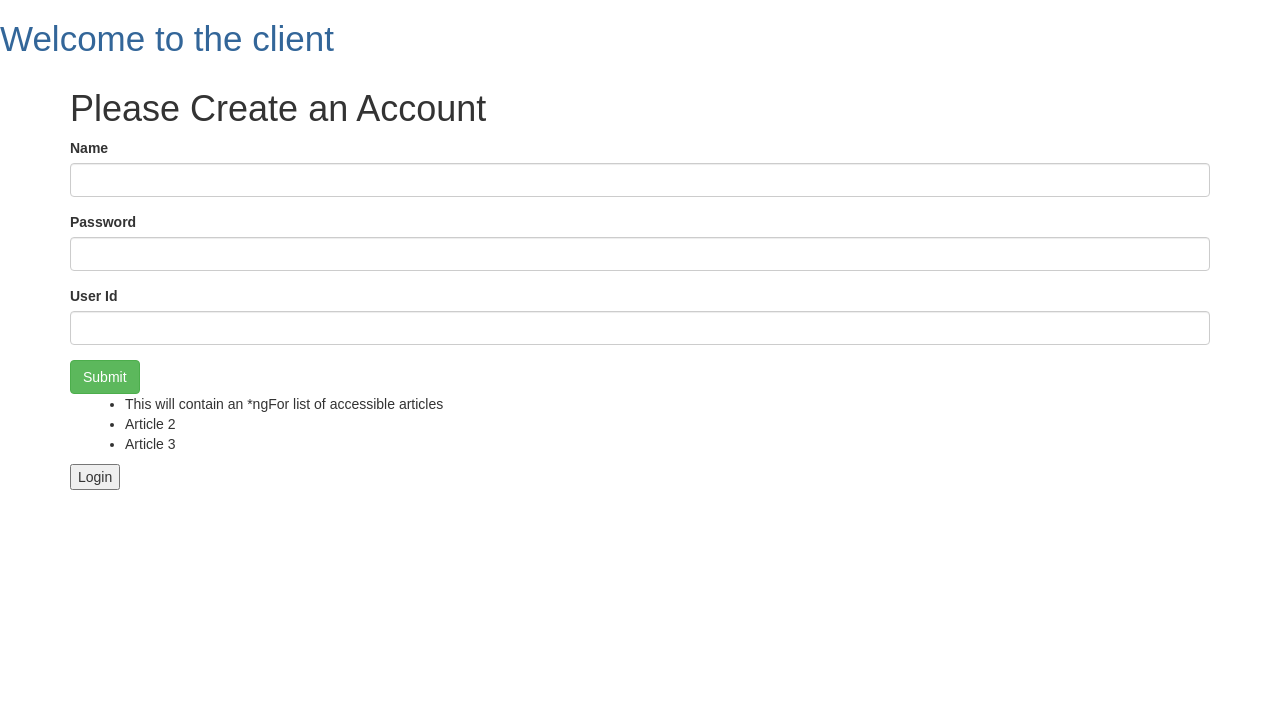
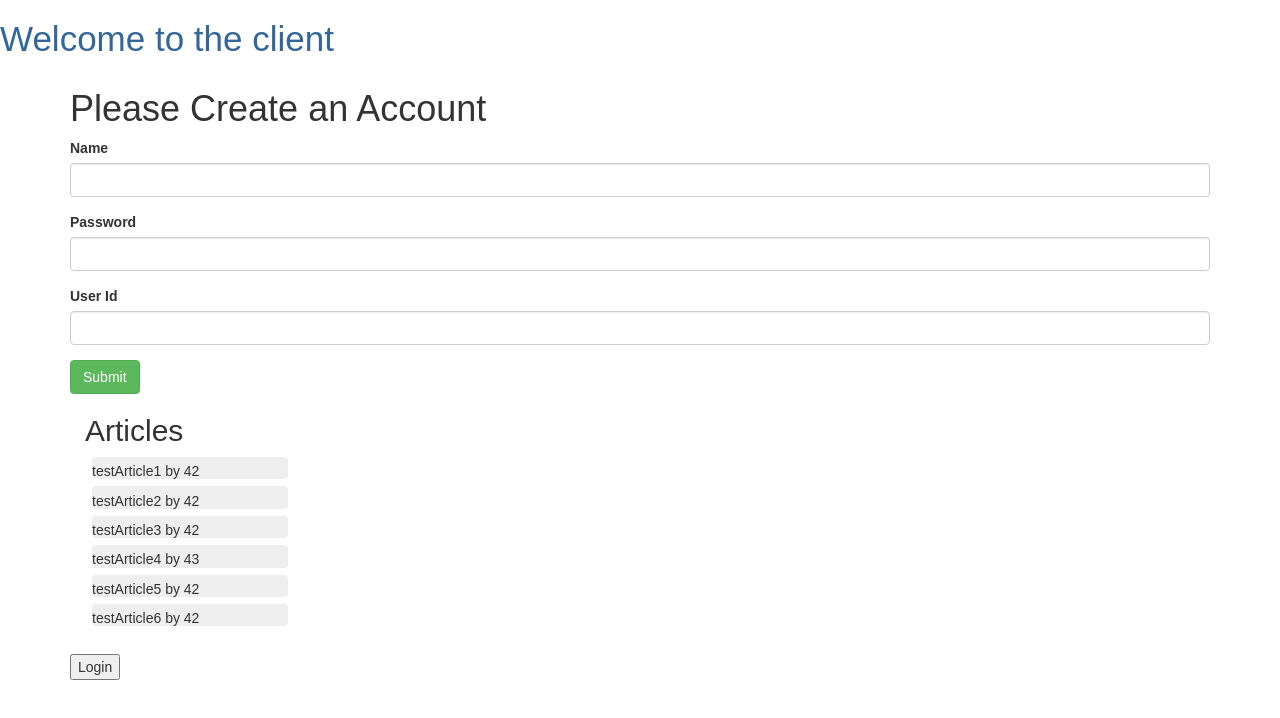
Before and after one commit to waterseeker/js-rest-api, an Angular app in the folder client/: page / in a window 1280 px wide. Shown: the top 718 px of the page. Built offline with nearby package versions, Linux system fonts and the light colour scheme.

Commit message:
added ngFor in list of articles, refactored article list into the article component

```diff
--- a/client/src/app/articles/articles.component.html
+++ b/client/src/app/articles/articles.component.html
@@ -1 +1,9 @@
-<p>articles works!</p>
+    <!-- article list -->
+    <div class="container">
+        <h2>Articles</h2>
+        <ul class="articles">
+            <li *ngFor="let article of articles" (click)="onSelect(article)">
+                {{article.title}} by {{article.author}}
+            </li>
+        </ul>
+    </div>
--- a/client/src/app/articles/articles.component.scss
+++ b/client/src/app/articles/articles.component.scss
@@ -0,0 +1,30 @@
+/* HeroesComponent's private CSS styles */
+.articles {
+    margin: 0 0 2em 0;
+    list-style-type: none;
+    padding: 0;
+    width: 15em;
+  }
+  .articles li {
+    cursor: pointer;
+    position: relative;
+    left: 0;
+    background-color: #EEE;
+    margin: .5em;
+    padding: .3em 0;
+    height: 1.6em;
+    border-radius: 4px;
+  }
+  .articles li:hover {
+    color: #607D8B;
+    background-color: #DDD;
+    left: .1em;
+  }
+  .articles li.selected {
+    background-color: #CFD8DC;
+    color: white;
+  }
+  .articles li.selected:hover {
+    background-color: #BBD8DC;
+    color: white;
+  }
--- a/client/src/app/articles/articles.component.ts
+++ b/client/src/app/articles/articles.component.ts
@@ -1,4 +1,5 @@
 import { Component, OnInit } from '@angular/core';
+import { ARTICLES } from '../mock-articles';
 
 @Component({
   selector: 'app-articles',
@@ -6,9 +7,12 @@ import { Component, OnInit } from '@angular/core';
   styleUrls: ['./articles.component.scss']
 })
 export class ArticlesComponent implements OnInit {
-
+  articles = ARTICLES;
   constructor() { }
 
+  onSelect(article: Article): void {
+    this.selectedArticle = article;
+  }
   ngOnInit(): void {
   }
 
--- /dev/null
+++ b/client/src/app/interfaces/article.ts
@@ -0,0 +1,7 @@
+export interface Article {
+    articleId: string;
+    content: string;
+    author: string;
+    visibility: string;
+    title: string;
+  }
--- /dev/null
+++ b/client/src/app/mock-articles.ts
@@ -0,0 +1,10 @@
+import { Article } from '../interfaces/article';
+
+export const ARTICLES: Article[] = [
+    { content: 'here is some content 1', visibility: 'public', author: '42', title: 'testArticle1', articleId: 'articleid1' },
+    { content: 'here is some content 2', visibility: 'private', author: '42', title: 'testArticle2', articleId: 'articleid2' },
+    { content: 'here is some content 3', visibility: 'logged_in', author: '42', title: 'testArticle3', articleId: 'articleid3' },
+    { content: 'here is some content 4', visibility: 'private', author: '43', title: 'testArticle4', articleId: 'articleid4' },
+    { content: 'here is some content 5', visibility: 'logged_in', author: '42', title: 'testArticle5', articleId: 'articleid5' },
+    { content: 'here is some content 6', visibility: 'public', author: '42', title: 'testArticle6', articleId: 'articleid6' }
+]
--- a/client/src/app/users/users.component.html
+++ b/client/src/app/users/users.component.html
@@ -22,14 +22,7 @@
       <button type="submit" class="btn btn-success">Submit</button>
 
     </form>
-    <!-- article list -->
-    <div class="container">
-        <ul>
-            <li>This will contain an *ngFor list of accessible articles</li>
-            <li>Article 2</li>
-            <li>Article 3</li>
-        </ul>
-    </div>
+    <app-articles></app-articles>
     <!-- login button -->
     <div>
         <button>Login</button>
```
Also changed, not shown: client/src/app/interfaces/user.ts (line endings or trailing spaces).
